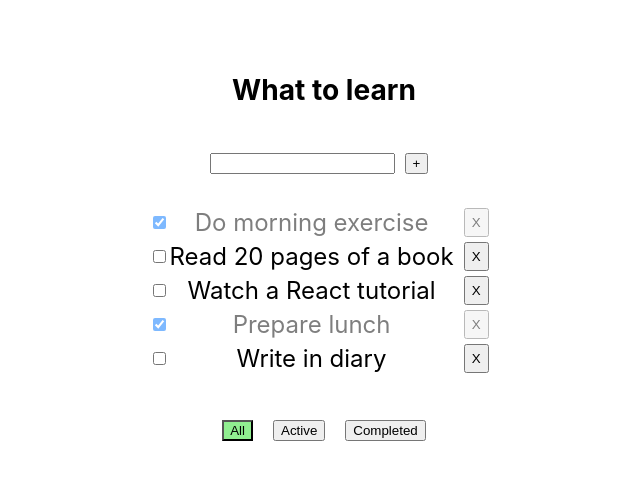
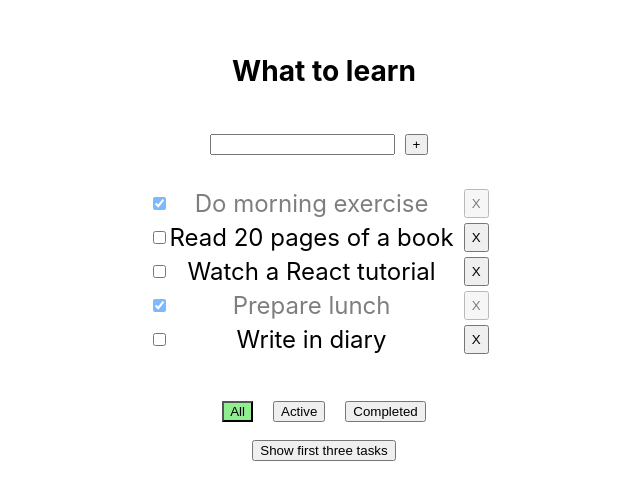
Before and after one commit to VanoKi/todolist-02, a React (Vite) app: page / in a window 1280 px wide. Shown: the part 157-656 px from the top of the page, without its empty margins (316-956 px from the left). Built offline with nearby package versions, Linux system fonts and the light colour scheme.

Commit message:
feat: show firsts

```diff
--- a/src/App.tsx
+++ b/src/App.tsx
@@ -3,7 +3,7 @@ import {TodolistItem} from './components/TodolistItem'
 import {useState} from "react";
 import {v1} from "uuid";
 
-export type FilterValueType = 'All' | 'Active' | 'Completed'
+export type FilterValueType = 'All' | 'Active' | 'Completed'| 'show'
 
 export const App = () => {
   let [tasks, setTasks] = useState(
@@ -41,8 +41,10 @@ export const App = () => {
         return tasks.filter(task => task.isDone)
       }
       case 'Active': {
-        console.log('active')
         return tasks.filter(task => !task.isDone)
+      }
+      case 'show' : {
+        return tasks.slice(0, 3)
       }
       default: return tasks
     }
@@ -60,6 +62,7 @@ export const App = () => {
     // if (currentTask) currentTask.isDone = !currentTask.isDone
     // setTasks([...tasks])
     setTasks(tasks.map(el => el.id === taskId ? {...el, isDone: isDone} : el))}
+  // const showFirst =
 
   return (
     <div className="app">
--- a/src/components/TodolistItem.tsx
+++ b/src/components/TodolistItem.tsx
@@ -26,19 +26,6 @@ export const TodolistItem = ({
                                addTask,
                                changeIsDone,
 }: TodoListItemProps) => {
-
-  // const filterTask = () => {
-  //   switch (val) {
-  //     case 'Completed': {
-  //       return tasks.filter(task => task.isDone)
-  //     }
-  //     case 'Active': {
-  //       console.log('active')
-  //       return tasks.filter(task => !task.isDone)
-  //     }
-  //     default: return tasks
-  //   }
-  // }
 
   const mappedTasks = tasks.map(task => {
 
@@ -71,13 +58,11 @@ export const TodolistItem = ({
       setError('Title is required!')
     }
   }
-
   const oneKeyDawnHandler = (e: KeyboardEvent<HTMLInputElement>) => {
       if (e.key === 'Enter') {
         addTaskHandler()
       }
   }
-
   const onChangeHandler = (event: ChangeEvent<HTMLInputElement>) => {
     setNewTitle(event.currentTarget.value)
     setError(null)
@@ -116,7 +101,12 @@ export const TodolistItem = ({
           className={filter === 'Completed' ? 'active-filter' : ''}
           title={'Completed'}
           onClick={() => changeFilterHAndler('Completed')}/>
-        {/*<Button title={'show first three'} onClick={}/>*/}
+      </div>
+      <div>
+        <Button
+          className={filter === 'show' ? 'active-filter' : ''}
+          title={'Show first three tasks'}
+          onClick={() => changeFilterHAndler('show')}/>
       </div>
     </div>
   )
```
